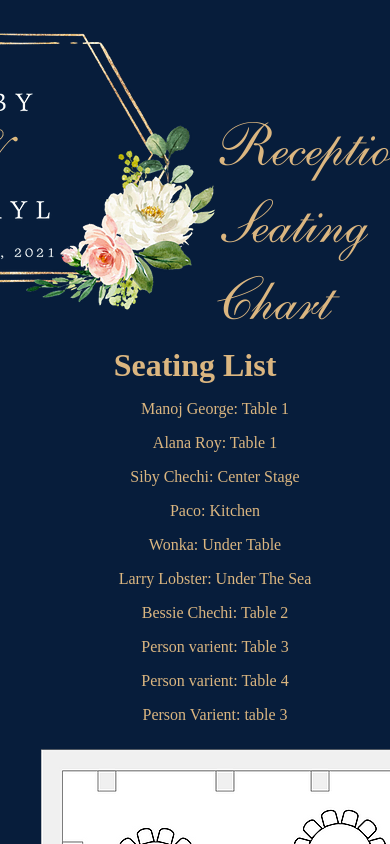
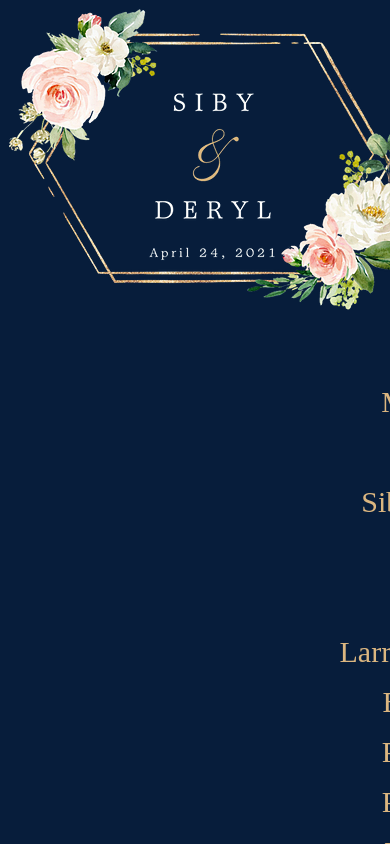
Before and after one commit to manojmpg114/DerylSiby_Wedding, an Angular app in the folder wedding-site/: page / in a window 390 px wide. Shown: the top 844 px of the page. Built offline with nearby package versions, Linux system fonts and the light colour scheme.

Commit message:
Adjustments for mobile view

```diff
--- a/wedding-site/src/app/app.component.html
+++ b/wedding-site/src/app/app.component.html
@@ -26,12 +26,12 @@
 -->
 <body >
   <div class = "body">
-    <h1 class = "container">
+    <h1 class = "container_body">
       Seating List
     </h1>
   </div>
   <ul *ngFor="let data of dataset | filter: searchText" class = "list-set">
-    <li class = "container">{{data}}</li>
+    <li class = "container" style="font-size: 30px;">{{data}}</li>
   </ul>
 
   <div class = "imgdiv">
--- a/wedding-site/src/styles.css
+++ b/wedding-site/src/styles.css
@@ -5,9 +5,16 @@
     src: local("english"),url(./assets/fonts/english-adagio-bt.ttf) format("truetype")
 }
 
-html { background-color: #071d3b;}
+html {
+    background-color: #071d3b;
+    position: relative;
+    width: 1000px;
+    height:1000px;
+    margin: auto;
+}
 
 .content {
+
     width:  1000px;
     height: 1000px;
     overflow:auto;
@@ -18,6 +25,15 @@ html { background-color: #071d3b;}
     margin: 0 auto;         /*  will center the container on wide screen  */
     display: flex;
     justify-content: center;
+  }
+
+  .container_body {
+    max-width: 1500px;
+    margin: 0 auto;         /*  will center the container on wide screen  */
+    display: flex;
+    justify-content: center;
+    font-size: 40px;
+
   }
 
   .imgdiv {
```
